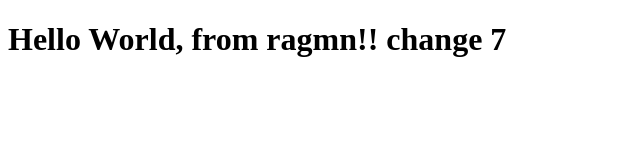
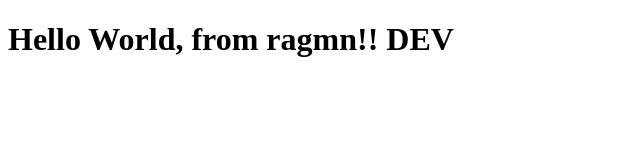
Before and after one commit to ragmn/cs, a plain HTML site: page app/index.html in a window 1280 px wide. Shown: the whole page, without its empty margins (0-640 px from the left). Drawn offline with Linux system fonts and the light colour scheme.

Commit message:
Update index.html

```diff
--- a/app/index.html
+++ b/app/index.html
@@ -8,7 +8,7 @@
 <body>
 
 <h1>
-  Hello World, from ragmn!! change 7
+  Hello World, from ragmn!! DEV
 </h1>
 
 </body>
```
